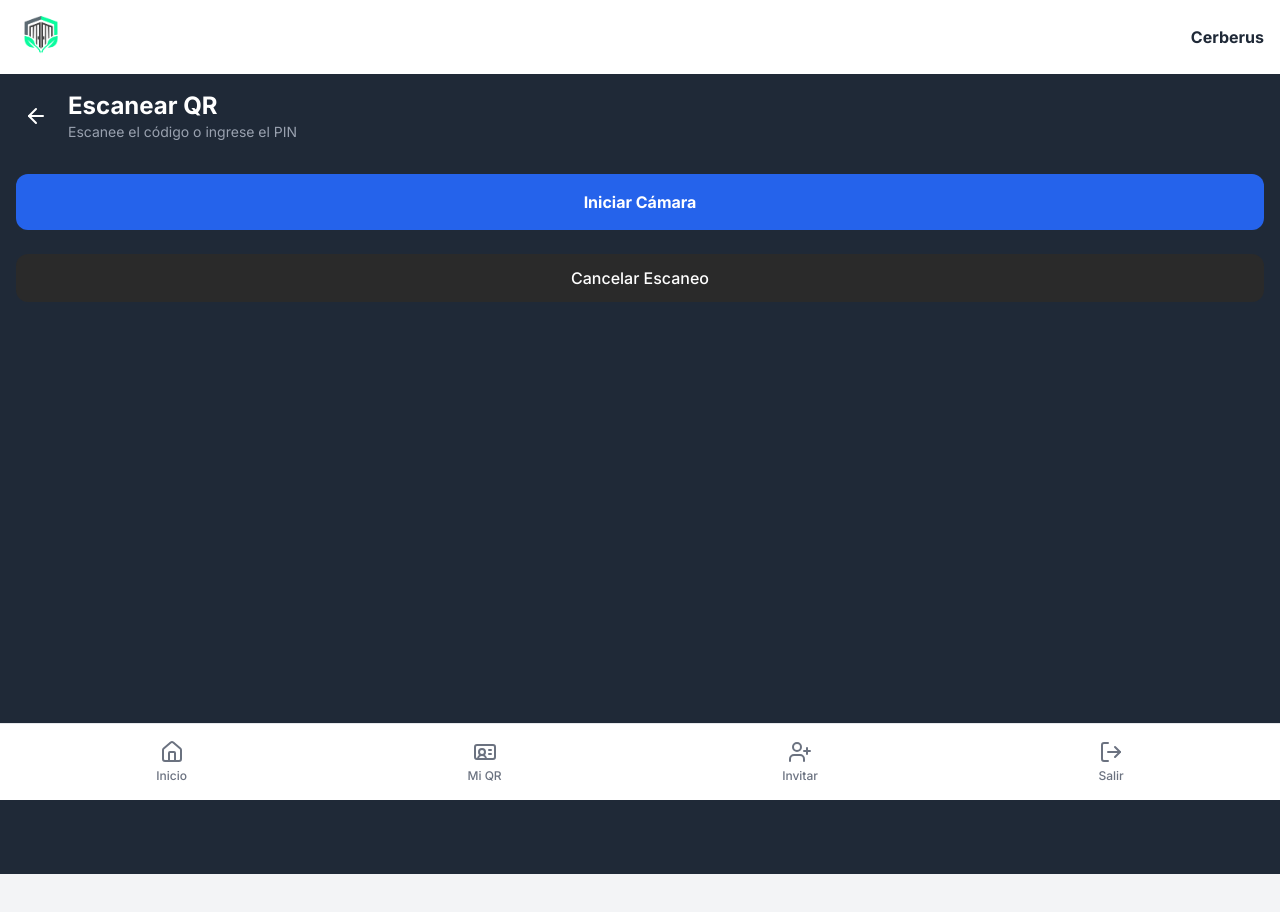
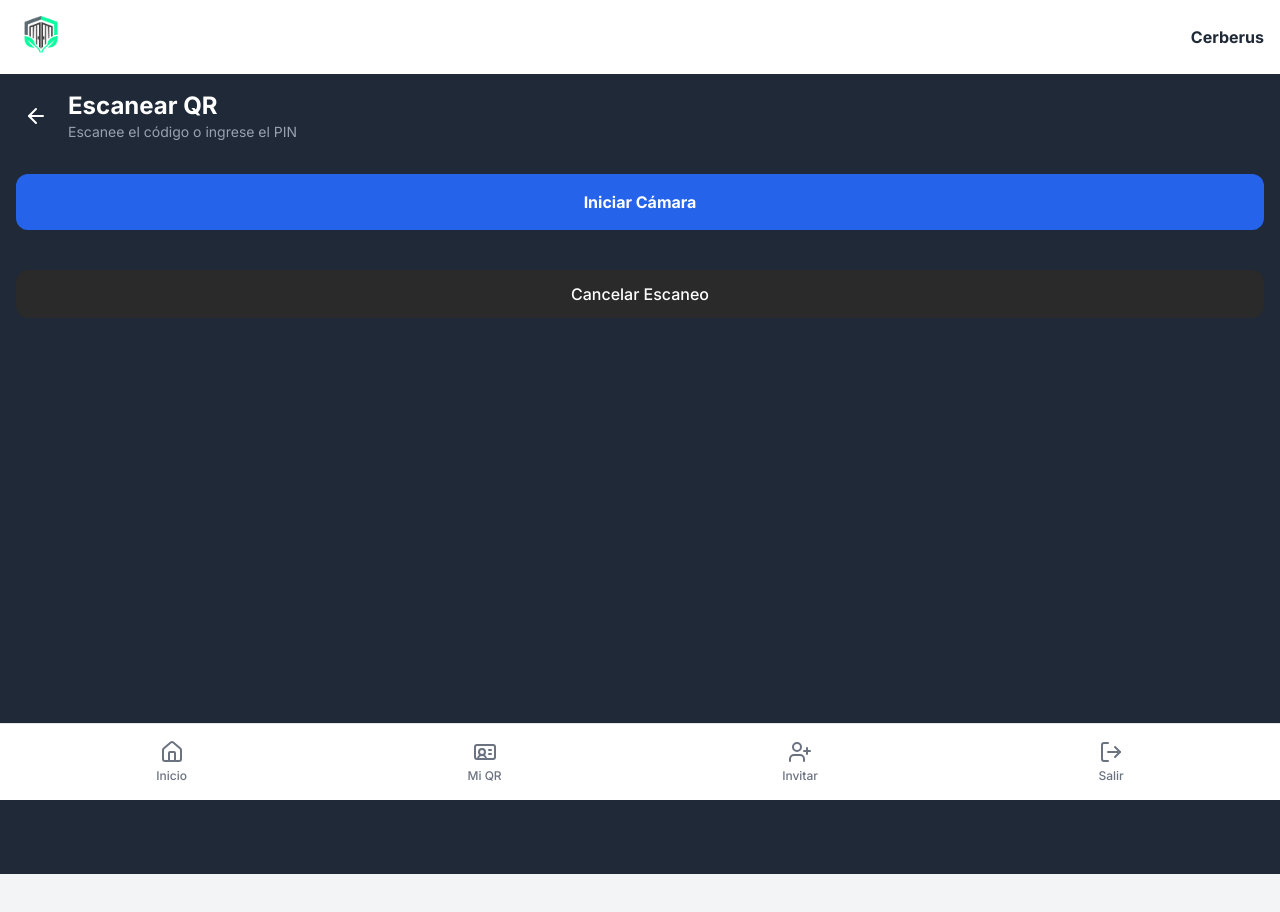
Before and after one commit to danedsant/cerberus-sw1, a Next.js app: page /vigilante/escanear in a window 1280 px wide. Both pictures are taken after a click on the button "Abrir Cámara para Escanear". Shown: the top 912 px of the page. Built offline with nearby package versions, Linux system fonts and the light colour scheme; no server answers.

Commit message:
componente de escaneo de QR a PRE

```diff
--- a/src/app/(protected)/vigilante/escanear/EscanearContent.tsx
+++ b/src/app/(protected)/vigilante/escanear/EscanearContent.tsx
@@ -165,7 +165,7 @@ export default function EscanearContent() {
           <QRScanner onScan={handleQRScan} />
           <button
             onClick={() => setShowCamera(false)}
-            className="w-full h-12 bg-[#2a2a2a] text-white font-medium rounded-xl hover:bg-[#3a3a3a] transition-colors"
+            className="w-full h-12 bg-[#2a2a2a] text-white font-medium rounded-xl hover:bg-[#3a3a3a] transition-colors mt-4"
           >
             Cancelar Escaneo
           </button>
```
